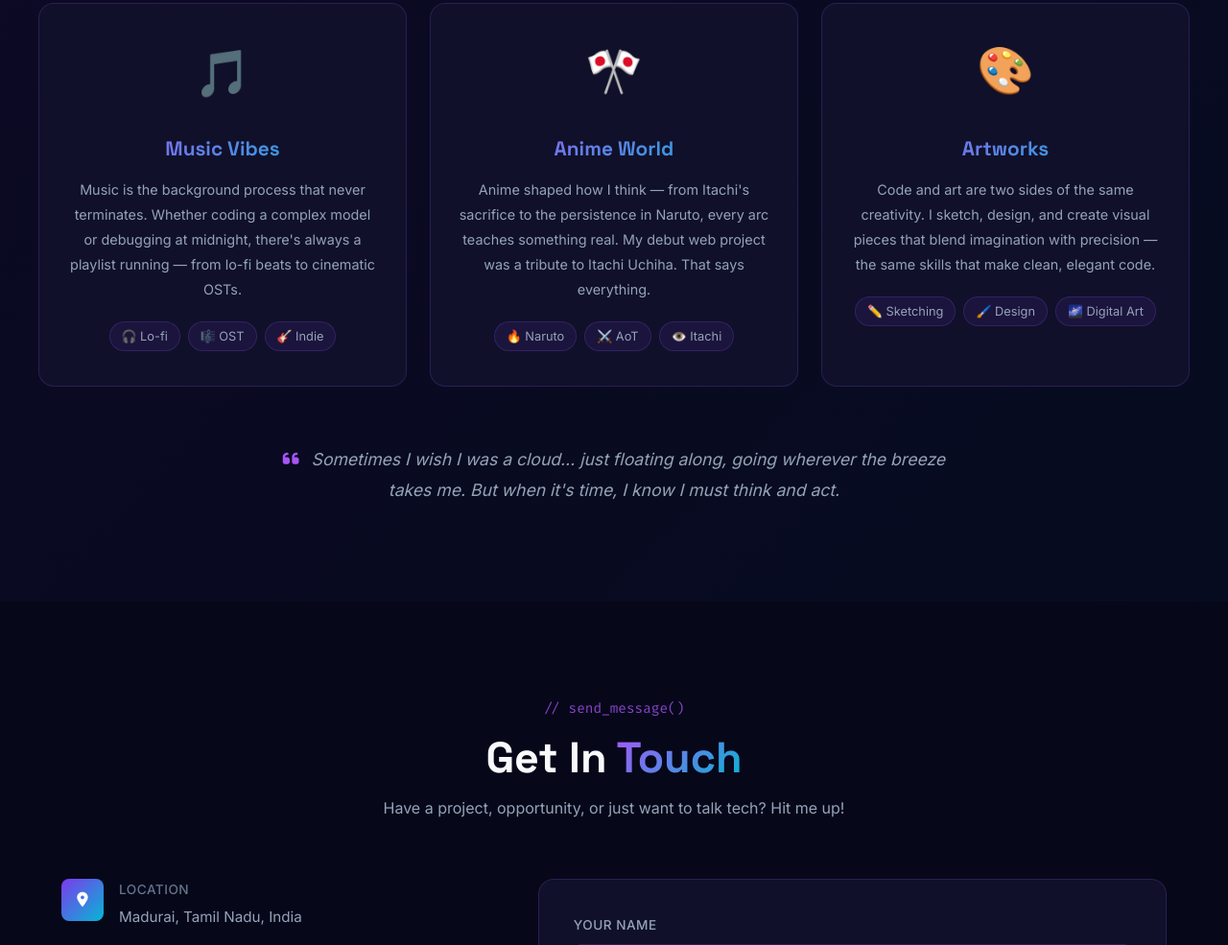
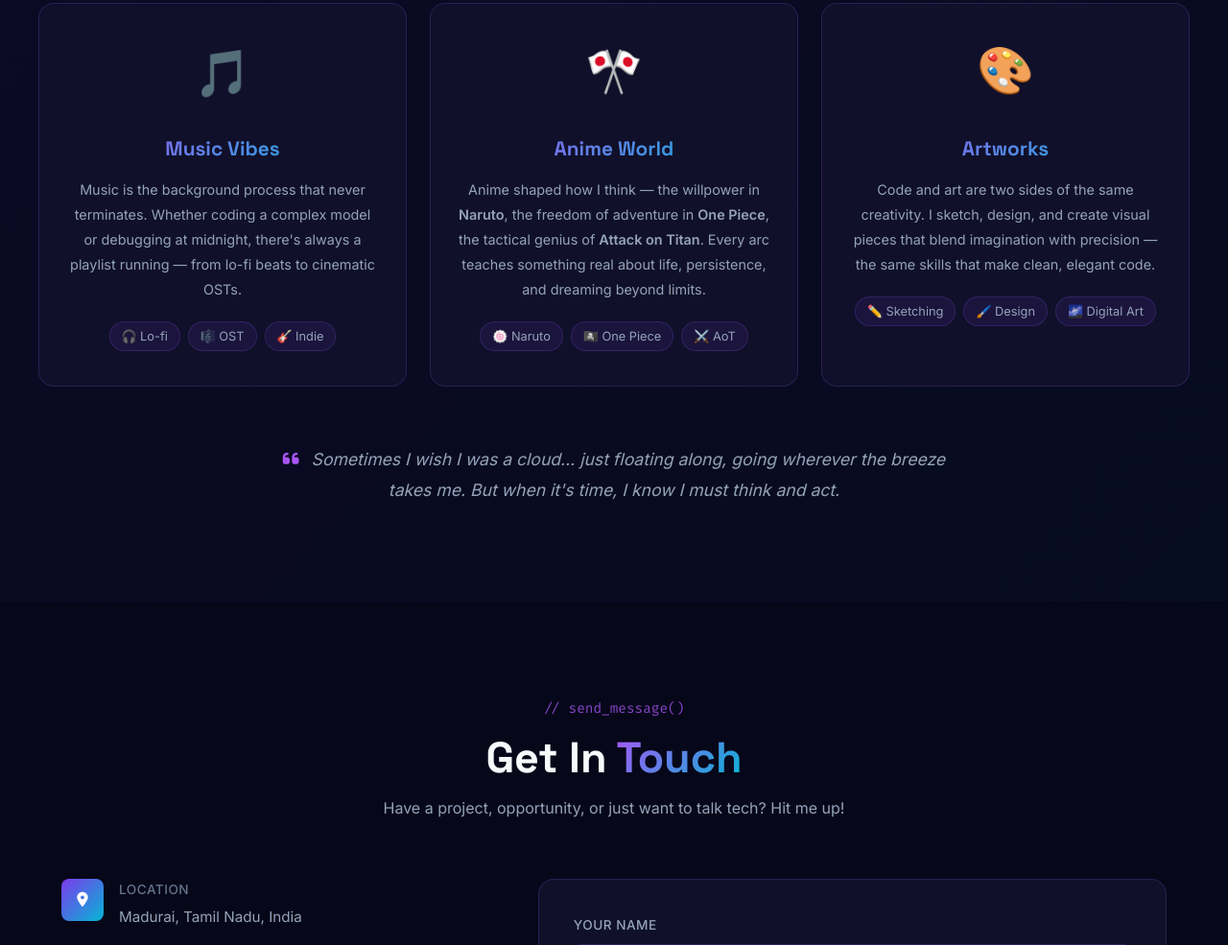
Before and after one commit to Tenyson-S/Tenyson-s-portfolio, a plain HTML site: page Personal_Portfolio/index.html in a window 1280 px wide. Shown: the part 4537-5522 px from the top of the page at 96% size. Drawn offline with Linux system fonts and the light colour scheme.

Commit message:
Update anime card (Naruto + One Piece) and add favicon icons.jpg

```diff
--- a/Personal_Portfolio/index.html
+++ b/Personal_Portfolio/index.html
@@ -14,6 +14,7 @@
         rel="stylesheet" />
     <link rel="stylesheet" href="https://cdnjs.cloudflare.com/ajax/libs/font-awesome/6.5.0/css/all.min.css" />
     <link rel="stylesheet" href="css/style.css" />
+    <link rel="icon" href="assets/images/icons.jpg" type="image/jpeg" />
 </head>
 
 <body>
@@ -467,12 +468,11 @@
             <div class="beyond-card anime-card reveal">
                 <div class="beyond-icon">🎌</div>
                 <h3>Anime World</h3>
-                <p>Anime shaped how I think — from Itachi's sacrifice to the persistence in Naruto, every arc teaches
-                    something real. My debut web project was a tribute to Itachi Uchiha. That says everything.</p>
+                <p>Anime shaped how I think — the willpower in <strong>Naruto</strong>, the freedom of adventure in <strong>One Piece</strong>, the tactical genius of <strong>Attack on Titan</strong>. Every arc teaches something real about life, persistence, and dreaming beyond limits.</p>
                 <div class="beyond-tags">
-                    <span>🔥 Naruto</span>
+                    <span>🍥 Naruto</span>
+                    <span>🏴‍☠️ One Piece</span>
                     <span>⚔️ AoT</span>
-                    <span>👁️ Itachi</span>
                 </div>
             </div>
             <div class="beyond-card art-card reveal">
```
